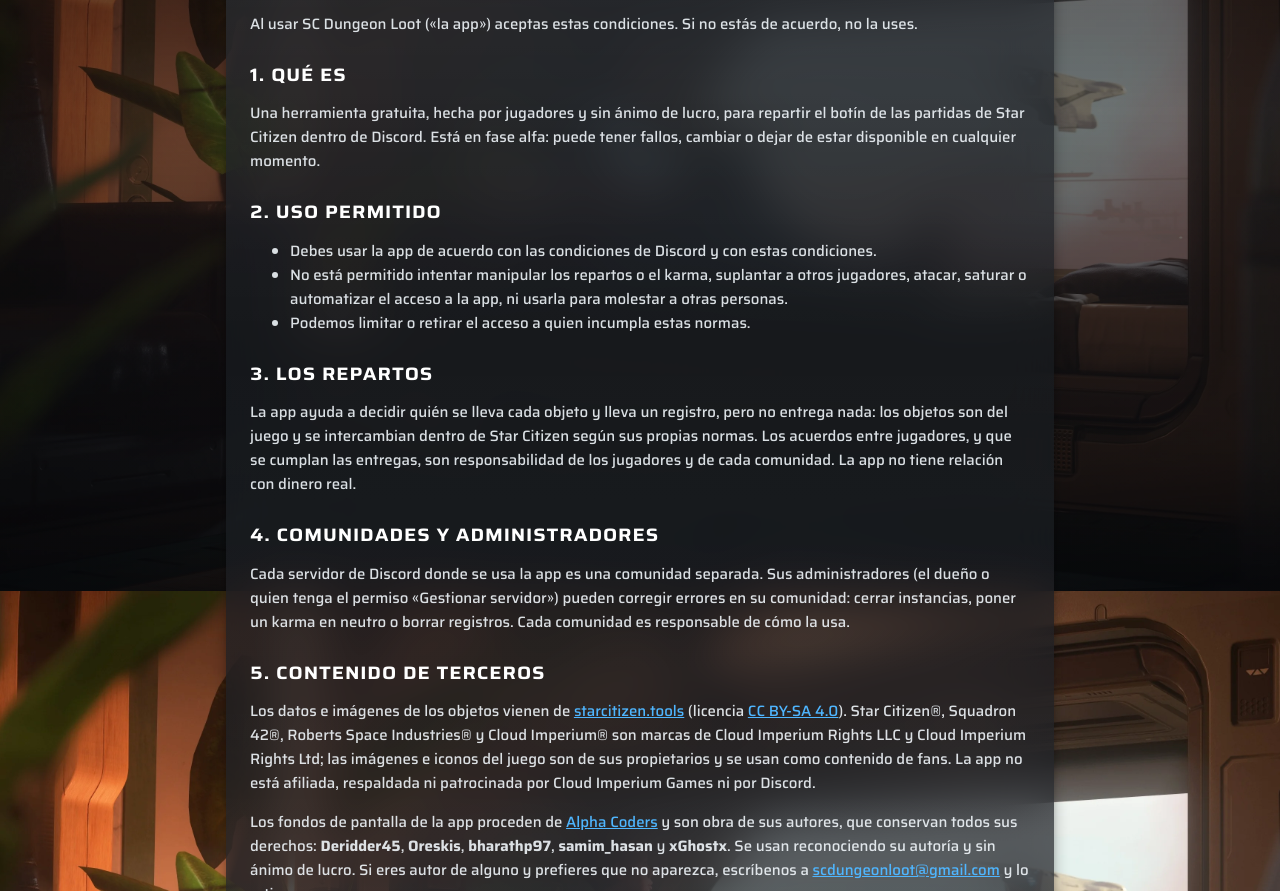
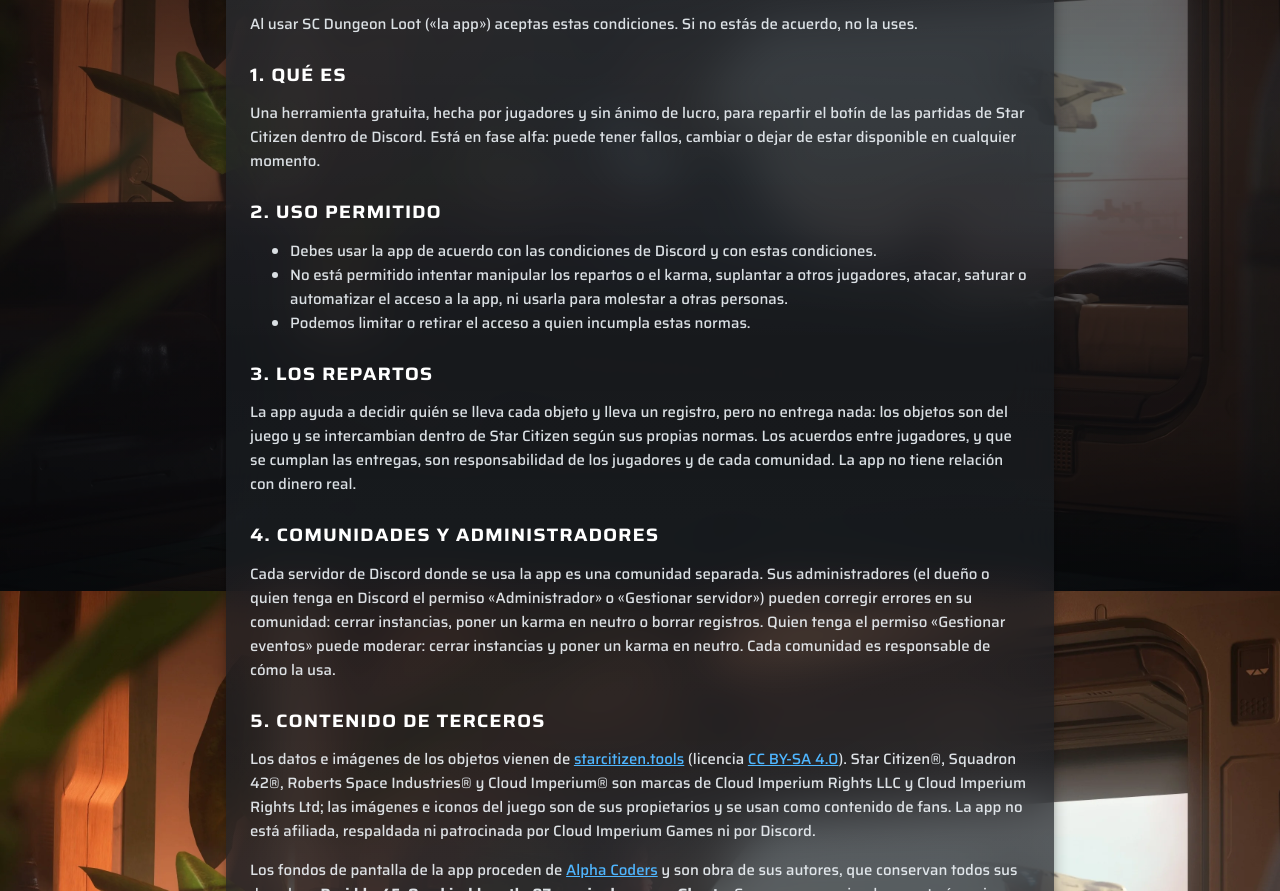
Before and after one commit to GuillemExe/sc-dungeon-loot-site, a plain HTML site: page terms/index.html in a window 1280 px wide. Shown: the part 209-1100 px from the top of the page. Drawn offline with Linux system fonts and the light colour scheme.

Commit message:
Condiciones: moderación con el permiso «Gestionar eventos» de Discord

```diff
--- a/terms/index.html
+++ b/terms/index.html
@@ -39,7 +39,7 @@
       <p>La app ayuda a decidir quién se lleva cada objeto y lleva un registro, pero no entrega nada: los objetos son del juego y se intercambian dentro de Star Citizen según sus propias normas. Los acuerdos entre jugadores, y que se cumplan las entregas, son responsabilidad de los jugadores y de cada comunidad. La app no tiene relación con dinero real.</p>
 
       <h2>4. Comunidades y administradores</h2>
-      <p>Cada servidor de Discord donde se usa la app es una comunidad separada. Sus administradores (el dueño o quien tenga el permiso «Gestionar servidor») pueden corregir errores en su comunidad: cerrar instancias, poner un karma en neutro o borrar registros. Cada comunidad es responsable de cómo la usa.</p>
+      <p>Cada servidor de Discord donde se usa la app es una comunidad separada. Sus administradores (el dueño o quien tenga en Discord el permiso «Administrador» o «Gestionar servidor») pueden corregir errores en su comunidad: cerrar instancias, poner un karma en neutro o borrar registros. Quien tenga el permiso «Gestionar eventos» puede moderar: cerrar instancias y poner un karma en neutro. Cada comunidad es responsable de cómo la usa.</p>
 
       <h2>5. Contenido de terceros</h2>
       <p>Los datos e imágenes de los objetos vienen de <a href="https://starcitizen.tools/">starcitizen.tools</a> (licencia <a href="https://creativecommons.org/licenses/by-sa/4.0/">CC BY-SA 4.0</a>). Star Citizen®, Squadron 42®, Roberts Space Industries® y Cloud Imperium® son marcas de Cloud Imperium Rights LLC y Cloud Imperium Rights Ltd; las imágenes e iconos del juego son de sus propietarios y se usan como contenido de fans. La app no está afiliada, respaldada ni patrocinada por Cloud Imperium Games ni por Discord.</p>
```
